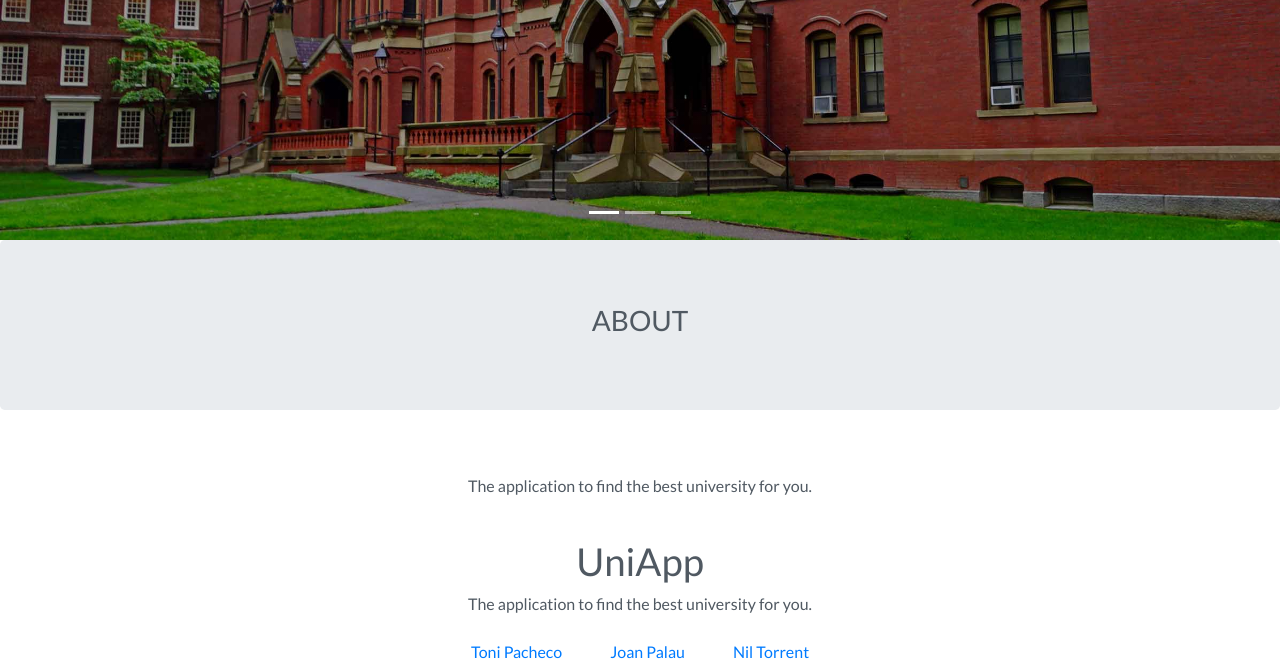
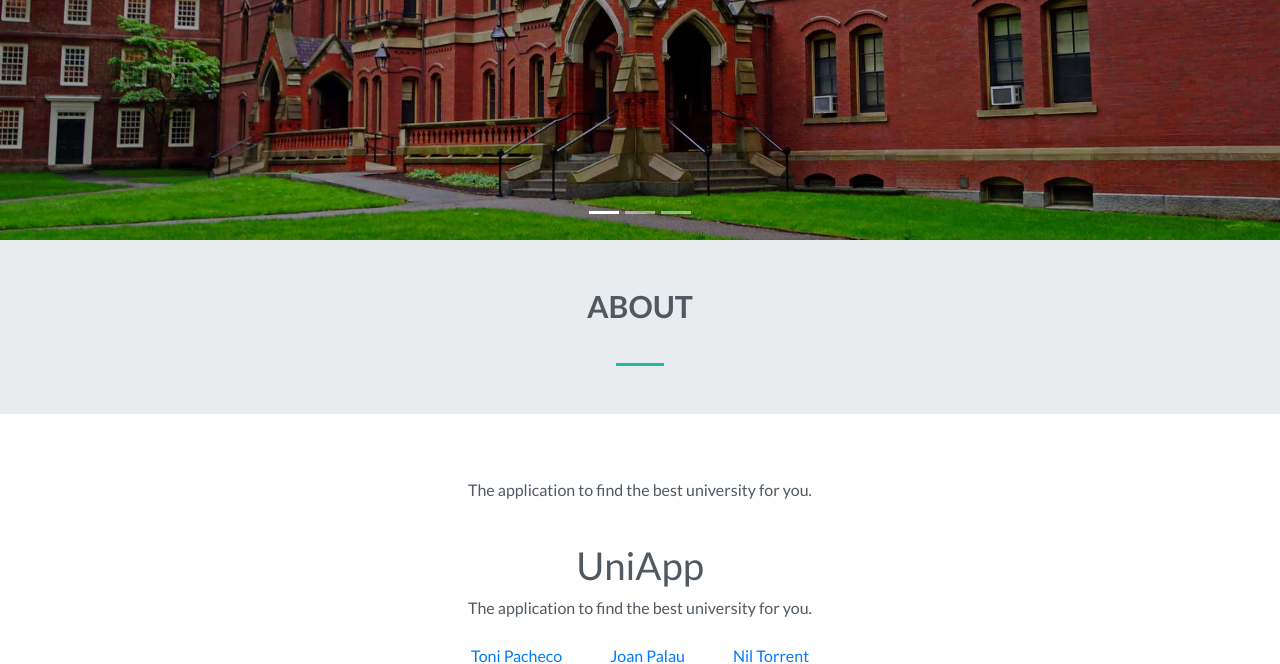
Before and after one commit to JoanPalau/UniversityApp3.0, a Django app: page / in a window 1280 px wide. Shown: the part 560-1224 px from the top of the page. Run offline with Django 3.2, Linux system fonts and the light colour scheme; some libraries are stand-ins or nearby versions.

Commit message:
Styling about header.

```diff
--- a/assets/style.css
+++ b/assets/style.css
@@ -75,6 +75,24 @@
     padding:5px;
 }
 
+.jumbotron-about {
+    border-radius: 0;
+    padding: 3rem 0 2rem;
+}
+
+h3.heading {
+    font-size: 1.9rem;
+    font-weight:700;
+    text-transform: uppercase;
+    padding-bottom: 1.9rem;
+}
+
+.heading-underline {
+    width: 3rem;
+    height: .2rem;
+    background-color: #1EBBA3;
+    margin: 0 auto 1rem;
+}
 
 /*============= OTHER SECTION =============*/
 
--- a/univoting/templates/univoting/home.html
+++ b/univoting/templates/univoting/home.html
@@ -55,7 +55,7 @@
     <!-- END IMAGE SLIDER -->
 
     <!-- ABOUT SECTION -->
-    <div id="about" class="jumbotron container-fluid">
+    <div id="about" class="jumbotron container-fluid jumbotron-about">
         <h3 class="heading text-center">ABOUT</h3>
         <div class="heading-underline"></div>
     </div>
```
